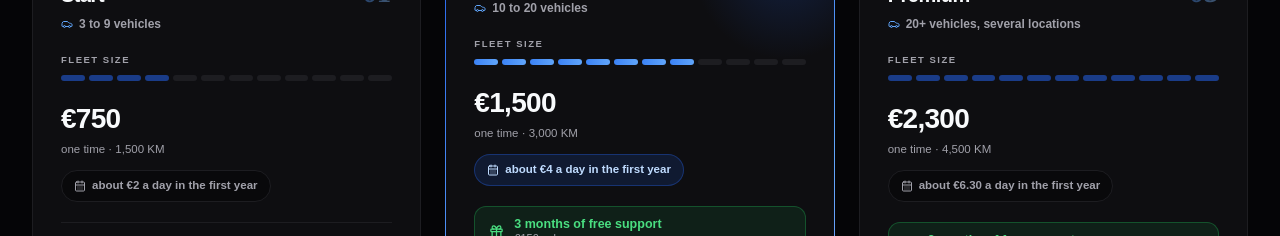
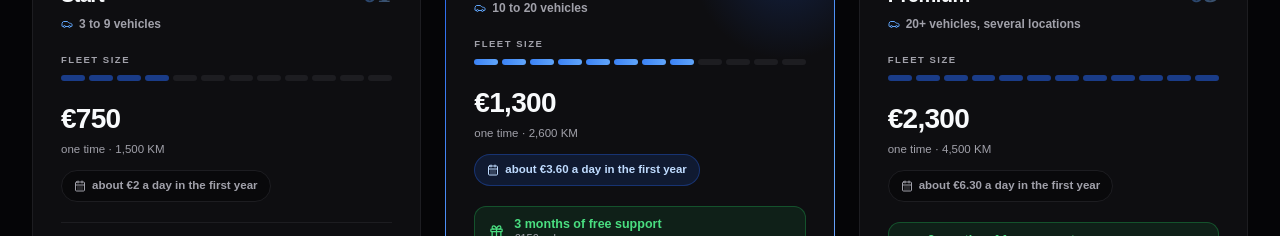
Before and after one commit to Bakeee99/mehiccdev, a Next.js app: page /rjesenja/rent-a-car in a window 1280 px wide. Shown: the part 3580-3816 px from the top of the page. Built offline with nearby package versions, Linux system fonts and the light colour scheme.

Commit message:
feat: pro paket 2600 KM

```diff
--- a/components/rjesenja/rentACarCopy.ts
+++ b/components/rjesenja/rentACarCopy.ts
@@ -178,8 +178,8 @@ export const COPY = {
           cta: "Zatražite ponudu",
         },
         {
-          name: "Pro", size: "10 do 20 vozila", price: "3.000 KM", priceNote: "jednokratno · oko €1.500",
-          perDay: "oko 8 KM dnevno u prvoj godini",
+          name: "Pro", size: "10 do 20 vozila", price: "2.600 KM", priceNote: "jednokratno · oko €1.300",
+          perDay: "oko 7 KM dnevno u prvoj godini",
           bonus: "3 mjeseca besplatne podrške", bonusNote: "vrijednost 300 KM",
           catch: "Sve mijenjate sami iz panela, bez dodatnih troškova.",
           features: ["Sve iz Start paketa", "Dvojezični sajt", "Admin panel za flotu i cijene", "Kalendar dostupnosti po vozilu", "Obavijesti o novom upitu"],
@@ -441,8 +441,8 @@ export const COPY = {
           cta: "Request a quote",
         },
         {
-          name: "Pro", size: "10 to 20 vehicles", price: "€1,500", priceNote: "one time · 3,000 KM",
-          perDay: "about €4 a day in the first year",
+          name: "Pro", size: "10 to 20 vehicles", price: "€1,300", priceNote: "one time · 2,600 KM",
+          perDay: "about €3.60 a day in the first year",
           bonus: "3 months of free support", bonusNote: "€150 value",
           catch: "You change everything yourself from the panel, at no extra cost.",
           features: ["Everything in Start", "Bilingual website", "Admin panel for fleet and pricing", "Availability calendar per vehicle", "Alerts on every new inquiry"],
```
Also changed, not shown: PROCITAJ-ME.txt.
